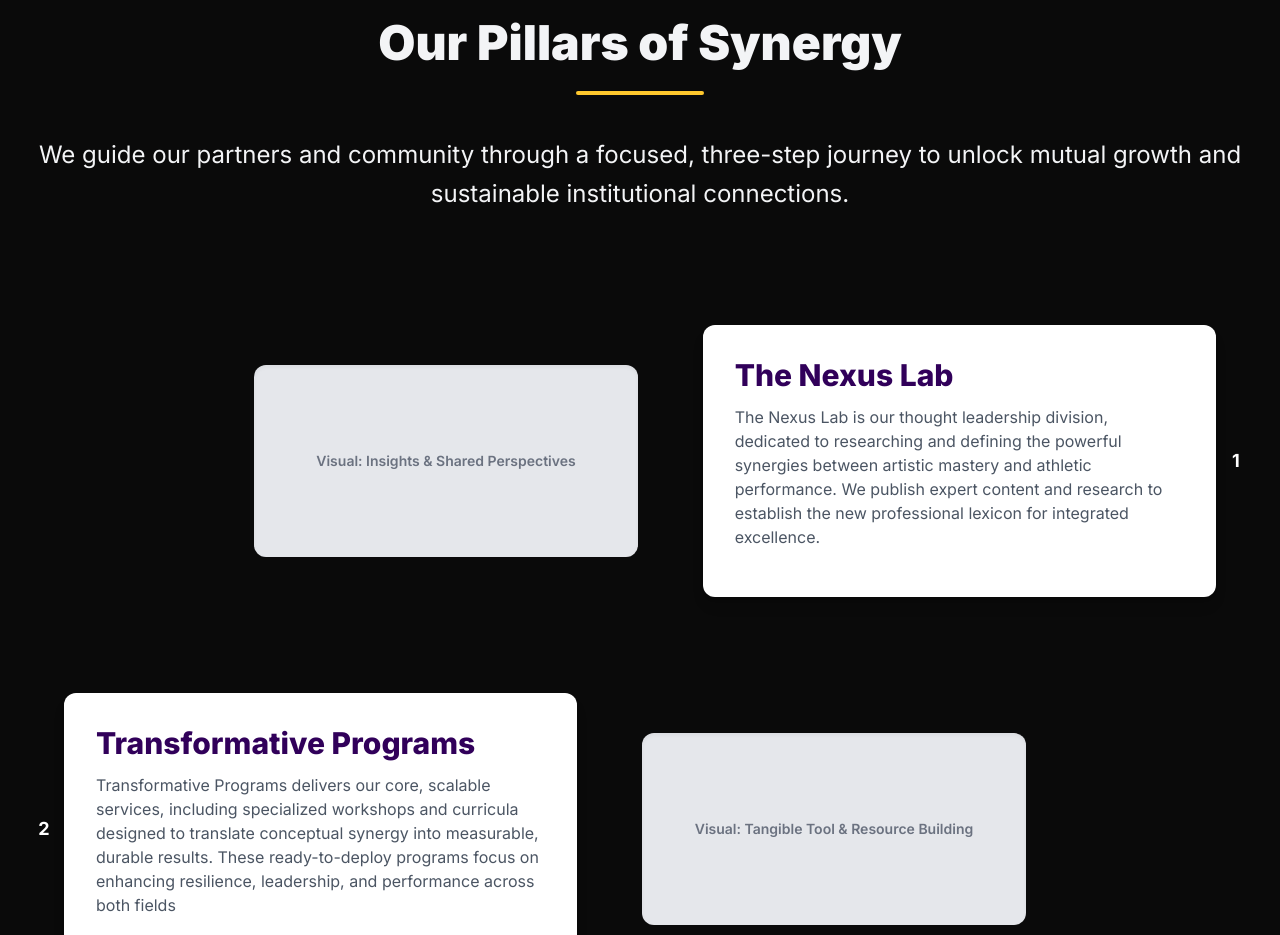
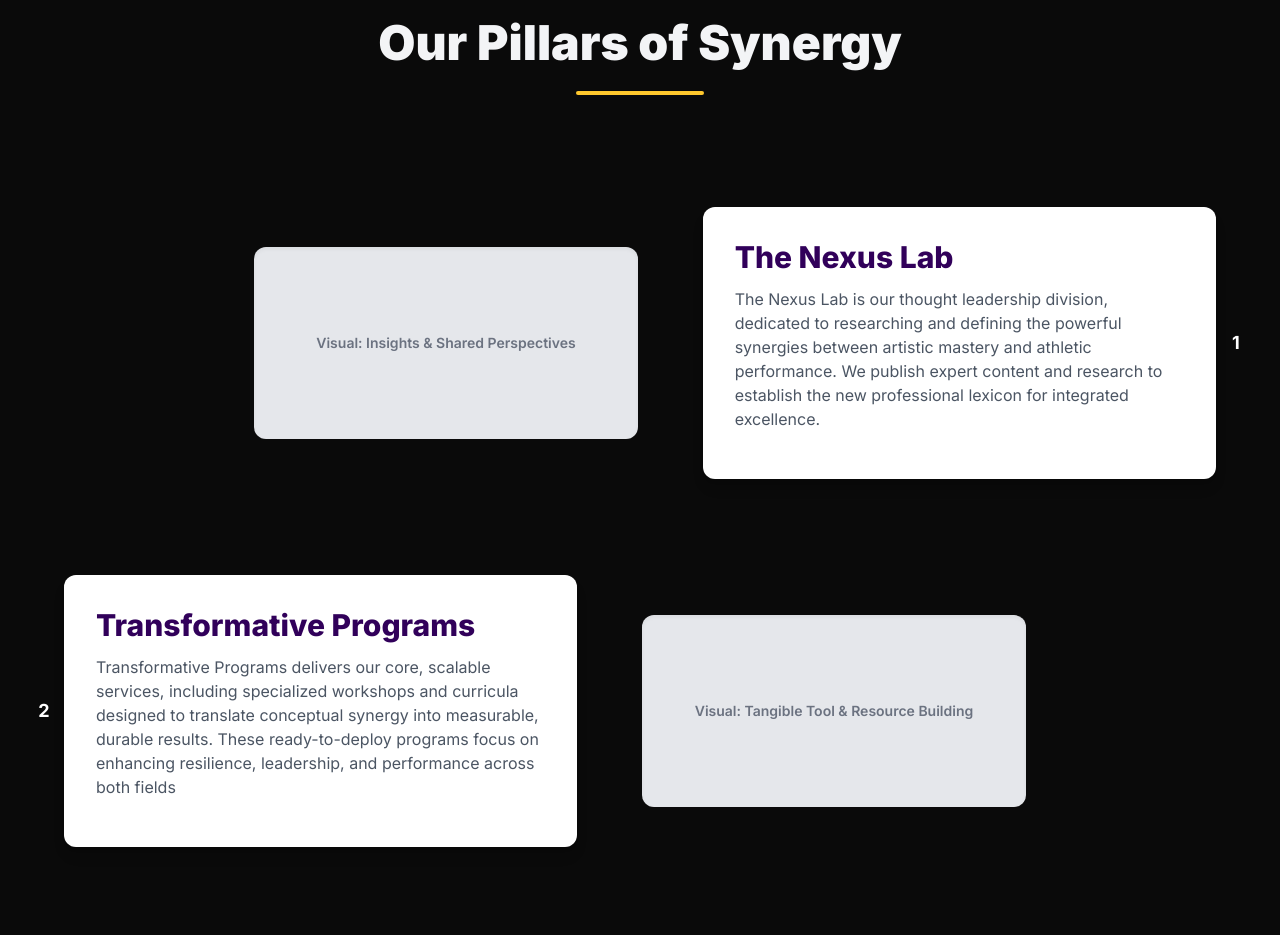
Before and after one commit to bettoux/passerelles, a website: page public/index.html in a window 1280 px wide. Shown: the part 1740-2675 px from the top of the page. Drawn offline with nearby package versions, Linux system fonts and the light colour scheme; no server answers.

Commit message:
Add files via upload

```diff
--- a/public/index.html
+++ b/public/index.html
@@ -960,9 +960,6 @@ async function loadSavedContent() {
         <div class="text-center mb-16">
             <h2 class="text-5xl font-black mb-6 text-text-light" data-text="pillarTitle">Our Pillars of Synergy</h2>
             <div class="w-32 h-1 bg-accent-mustard mx-auto mb-10 rounded-full"></div>
-            <p class="text-2xl leading-relaxed text-text-light" data-text="pillardesc">
-                We guide our partners and community through a focused, three-step journey to unlock mutual growth and sustainable institutional connections.
-            </p>
         </div>
 
         <!-- Timeline Container (Relative positioning for connector line) -->
```
